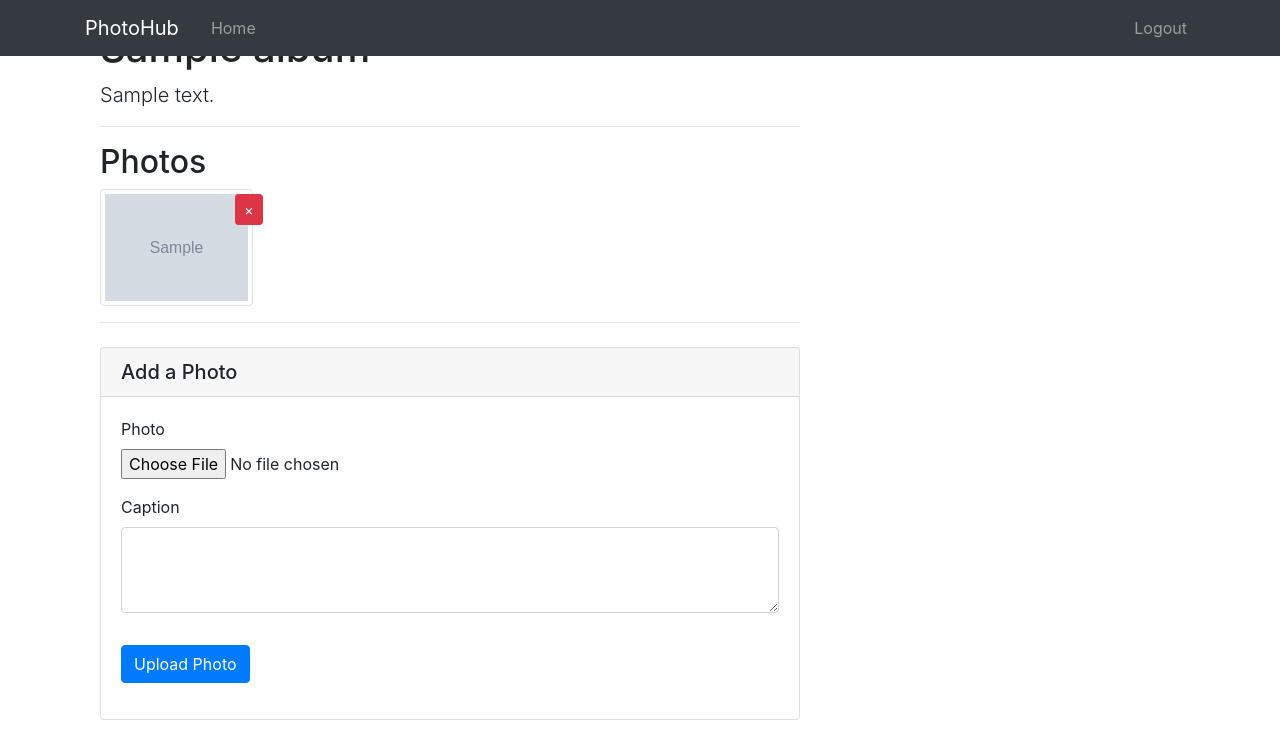
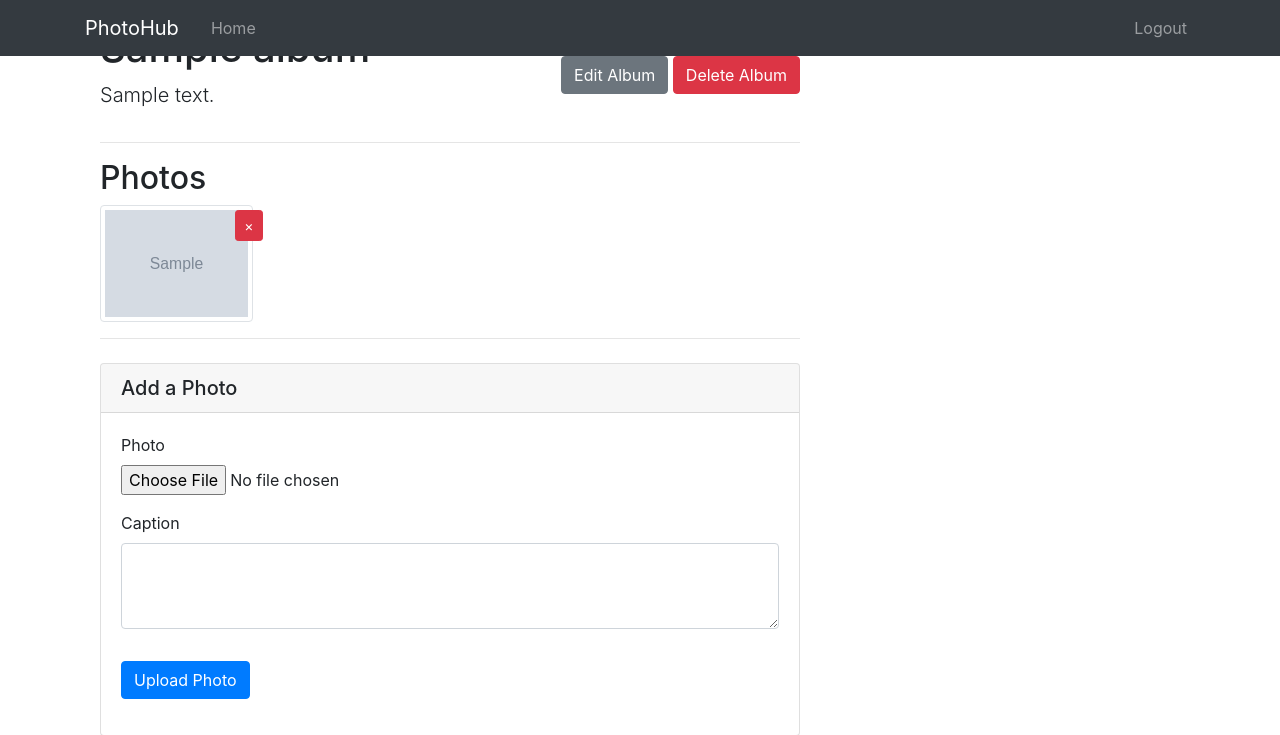
Before and after one commit to GoguillonNicolas/photosHub, a Flask app: page /album/1 in a window 1280 px wide. Shown: the top 735 px of the page. Run offline with Flask 3, Linux system fonts and the light colour scheme; a user stored in the database is signed in; tables that the repository leaves empty hold one stand-in row (values such as "Sample post"); grey boxes marked "Sample" are stand-in pictures; some libraries are stand-ins or nearby versions.

Commit message:
feat(albums): deletion

```diff
--- a/photohub/routes.py
+++ b/photohub/routes.py
@@ -79,6 +79,22 @@ def delete_photo(photo_id):
     flash('Your photo has been deleted!', 'success')
     return redirect(url_for('album', album_id=album_id))
 
+@app.route("/album/<int:album_id>/delete", methods=['POST'])
+@login_required
+def delete_album(album_id):
+    album = Album.query.get_or_404(album_id)
+    if album.owner != current_user:
+        abort(403)
+
+    # Delete all photo files associated with the album
+    for photo in album.photos:
+        delete_picture_file(photo.filename)
+
+    db.session.delete(album)
+    db.session.commit()
+    flash('Your album and all its photos have been deleted!', 'success')
+    return redirect(url_for('albums'))
+
 @app.route("/register", methods=['GET', 'POST'])
 def register():
     if current_user.is_authenticated:
--- a/photohub/templates/album_detail.html
+++ b/photohub/templates/album_detail.html
@@ -1,8 +1,20 @@
 {% extends "layout.html" %}
 {% block content %}
     <div class="container">
-        <h1 class="mt-4">{{ album.title }}</h1>
-        <p class="lead">{{ album.description }}</p>
+        <div class="d-flex justify-content-between align-items-center mt-4">
+            <div>
+                <h1>{{ album.title }}</h1>
+                <p class="lead">{{ album.description }}</p>
+            </div>
+            {% if album.owner == current_user %}
+            <div>
+                <a href="#" class="btn btn-secondary">Edit Album</a>
+                <form action="{{ url_for('delete_album', album_id=album.id) }}" method="POST" class="d-inline">
+                    <button type="submit" class="btn btn-danger" onclick="return confirm('Are you sure you want to delete this album and all its photos?');">Delete Album</button>
+                </form>
+            </div>
+            {% endif %}
+        </div>
 
         <hr>
 
```
